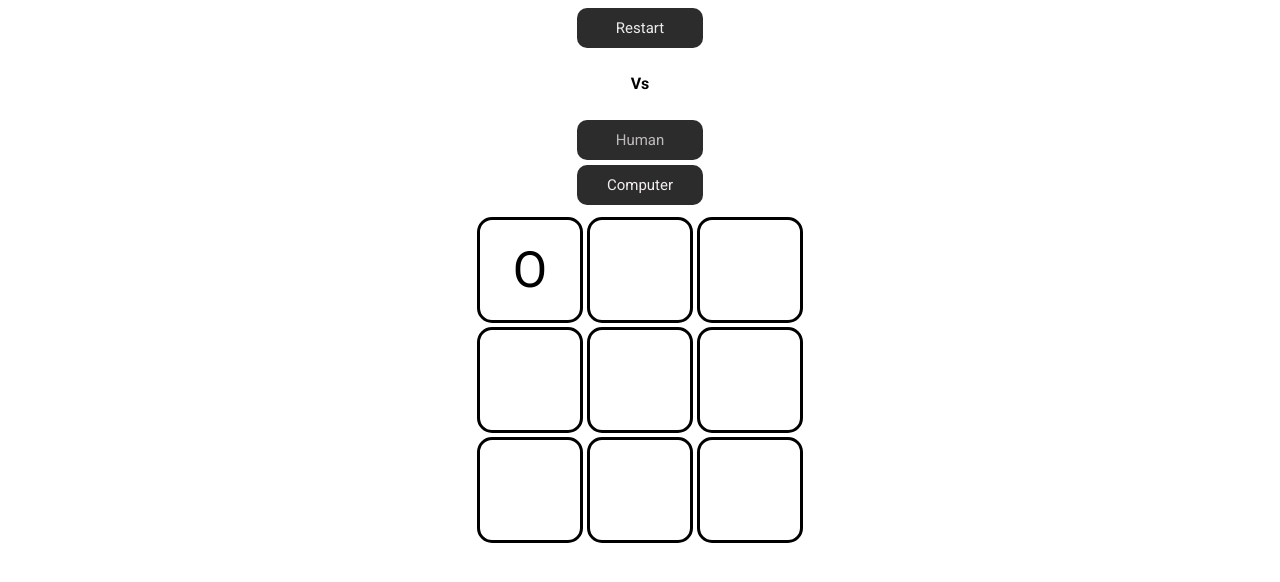
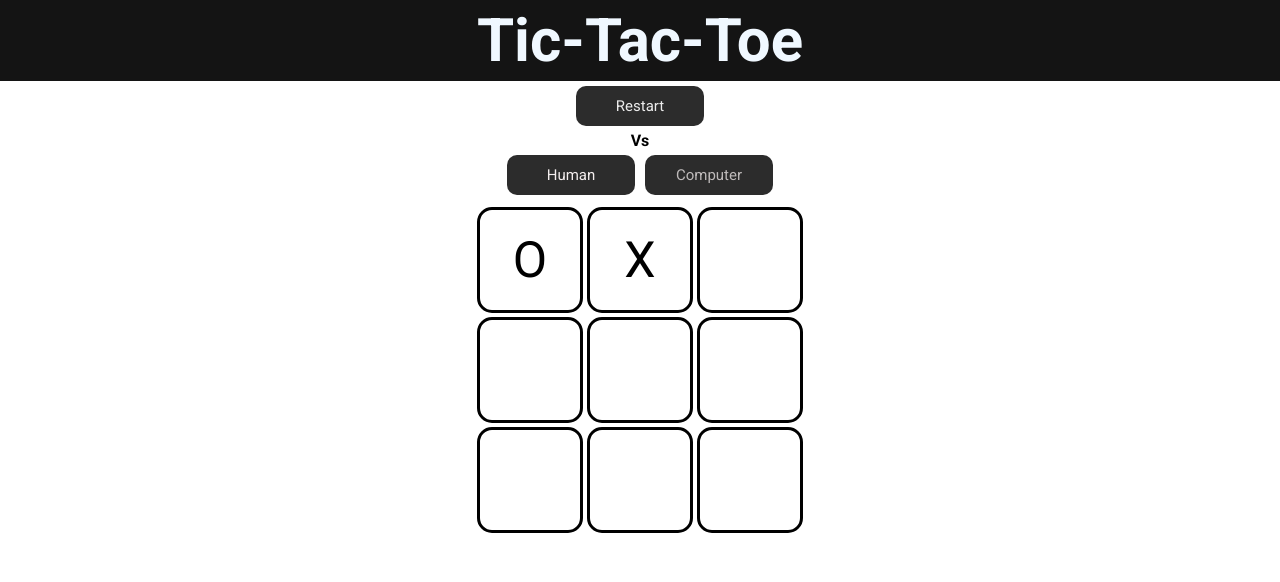
Before and after one commit to Supreme-hub/Tic-Tac-Toe, a plain HTML site: page index.html in a window 1280 px wide. Both pictures are taken after a click on the element 530 px from the left and 269 px from the top of the page. Drawn offline with Linux system fonts and the light colour scheme.

Commit message:
added minmax AI

```diff
--- a/index.html
+++ b/index.html
@@ -9,10 +9,15 @@
 </head>
 <body>
     <header>
+        <div id="title-cont">
+            <h1 id="title">Tic-Tac-Toe</h1>
+        </div>
         <button id="Restart">Restart</button>
-            <h4>Vs</h4>
+        <h4 id="vs">Vs</h4>
+        <div id="ply">
             <button id="Human">Human</button>
             <button id="Computer">Computer</button>
+        </div>
     </header>
     <main>
         <div id="GameBoard">
--- a/main.js
+++ b/main.js
@@ -4,12 +4,12 @@ const ResBtn = document.querySelector('#Restart')
 const CB = document.querySelector('#Computer')
 const HB = document.querySelector('#Human')
 // 0 = Vs Comp; 1 = Vs Human;
-let GameType = 1;
+let GameType = 0;
 let TTTBoard = [[0,0,0],[0,0,0],[0,0,0]];
 let Players= [];
 // 0 = false, 1 = O, 2 = 1, 3 = Tie
-let WinStat = 0;
-
+let WinStat;
+let turn;
 
 
 function CellValidate(m,n) {
@@ -65,6 +65,7 @@ function CreateCell(a,b) {
                 targ.innerHTML = 'X'
                 currentPlayer = Players[0]
             }
+            turn++
             k =0
         }
         else {
@@ -72,65 +73,146 @@ function CreateCell(a,b) {
             warnBox.style.visibility = 'visible'
             k =1
         }
-        CheckWin()
+        CheckWin(TTTBoard)
+        if (WinStat === -10) {
+            board.style.display = 'none'
+            warnBox.innerHTML = "Player 1 has won"
+            warnBox.style.visibility = 'visible'
+        }
+        if (WinStat === 10) {
+            board.style.display = 'none'
+            warnBox.innerHTML = "Player 2 has won"
+            warnBox.style.visibility = 'visible'
+        }
+        if (TieCheck(TTTBoard) === true) {
+            board.style.display = 'none'
+            warnBox.innerHTML = "It is a Tie"
+            warnBox.style.visibility = 'visible'
+        }
         if (GameType === 0 && k === 0) {
-            ComputerMove()
-            CheckWin()
+            ComputerMove(TTTBoard)
+            turn++
+            CheckWin(TTTBoard)
+            if (WinStat === -10) {
+                board.style.display = 'none'
+                warnBox.innerHTML = "Player 1 has won"
+                warnBox.style.visibility = 'visible'
+            }
+            if (WinStat === 10) {
+                board.style.display = 'none'
+                warnBox.innerHTML = "Player 2 has won"
+                warnBox.style.visibility = 'visible'
+            }
+            if (TieCheck(TTTBoard) === true) {
+                board.style.display = 'none'
+                warnBox.innerHTML = "It is a Tie"
+                warnBox.style.visibility = 'visible'
+            }
         }
     })
     board.appendChild(cell);
 }
 
-function ComputerMove() {
-    let k = []
-    for(i = 0; i < 3; i++) {
-        for(j=0; j<3; j++) {
-            if (TTTBoard[i][j] === 0) {
-                let m = document.querySelector(`[data-row="${i}"][data-col="${j}"]`)
-                k.push(m)
+function ComputerMove(currentBoard) {
+    let move = getBestMove(currentBoard)
+    let a = move[0]
+    let b = move[1]
+    currentBoard[a][b] = 2
+    let cell = document.querySelector(`[data-row="${a}"][data-col="${b}"]`)
+    cell.innerHTML = "X"
+}
+
+function getBestMove(currentBoard) {
+    let bestVal = +Infinity
+    let bestMove = [-1,-1]
+
+    for (let i=0;i<3;i++) {
+        for(let j=0;j<3;j++) {
+            if (currentBoard[i][j] === 0) {
+                let temp = currentBoard[i][j]
+                currentBoard[i][j] = 1
+                let moveVal = minMax(currentBoard,0, true)
+                currentBoard[i][j] = temp
+                if (moveVal < bestVal) {
+                    bestMove = [i,j]
+                    bestVal = moveVal
+                }
             }
         }
     }
-    let n = Math.floor(Math.random()*(k.length-1))
-    let cell = k[n]
-    cell.innerHTML = 'X'
-    let a = cell.getAttribute('data-row')
-    let b = cell.getAttribute('data-col')
-    TTTBoard[a][b] = 2
+    return bestMove
 }
 
-function CheckWin() {
-    if (LineCheck(1) === true || ColumnCheck(1) === true || DiaCheck(1) === true) {
-        WinStat = 1
+function minMax(currentBoard, depth, isMaximizing) {
+    let currentStat = CheckWin(currentBoard)
+    if (currentStat === 10) {
+        return currentStat - depth
     }
-    if (LineCheck(2) === true || ColumnCheck(2) === true || DiaCheck(2) === true) {
-        WinStat = 2
+    if (currentStat === -10) {
+        return currentStat + depth
     }
-    if (TieCheck() === true) {
-        WinStat = 3
+    if (TieCheck(currentBoard) === true) {
+        return 0
     }
-    if (WinStat === 1) {
-        board.style.display = 'none'
-        warnBox.innerHTML = "Player 1 has won"
-        warnBox.style.visibility = 'visible'
-    }
-    if (WinStat === 2) {
-        board.style.display = 'none'
-        warnBox.innerHTML = "Player 2 has won"
-        warnBox.style.visibility = 'visible'
-    }
-    if (WinStat === 3) {
-        board.style.display = 'none'
-        warnBox.innerHTML = "It is a Tie"
-        warnBox.style.visibility = 'visible'
+
+    if(isMaximizing) {
+        let maxEval = -1000
+        for (let i = 0; i<3;i++) {
+            for (let j =0; j < 3; j++) {
+                if (currentBoard[i][j] === 0) {
+                    let temp = currentBoard[i][j]
+                    currentBoard[i][j] = 2
+                    let val = minMax(currentBoard, depth+1, false)
+                    currentBoard[i][j] = temp
+                    if (val > maxEval) {
+                        maxEval = val;
+                    }
+                }
+            }
+        }
+        return maxEval
+    } else {
+        let minEval = +1000
+        for (let i = 0; i<3;i++) {
+            for (let j=0;j<3;j++) {
+                if (currentBoard[i][j] === 0) {
+                    let temp = currentBoard[i][j]
+                    currentBoard[i][j] = 1
+                    let val = minMax(currentBoard, depth+1, true)
+                    currentBoard[i][j] = temp
+
+                    if (val < minEval) {
+                        minEval = val;
+                    }
+                }
+            }
+        }
+        return minEval
     }
 }
 
-function TieCheck() {
+function CheckWin(currentBoard) {
+    WinStat = 0;
+    if (LineCheck(1,currentBoard) === true || ColumnCheck(1,currentBoard) === true || DiaCheck(1,currentBoard) === true) {
+        WinStat = -10
+    }
+    else
+    if (LineCheck(2,currentBoard) === true || ColumnCheck(2,currentBoard) === true || DiaCheck(2,currentBoard) === true) {
+        WinStat = 10
+    }
+    else
+    if (TieCheck(currentBoard) === true) {
+        WinStat = 0
+    }
+
+    return WinStat
+}
+
+function TieCheck(currentBoard) {
     let stat = 0;
     for (i = 0; i < 3; i++) {
         for (j = 0; j < 3; j++){
-            if (TTTBoard[i][j] !== 0) {
+            if (currentBoard[i][j] !== 0) {
                 stat++
                 if (stat === 9) {
                     return true
@@ -141,11 +223,11 @@ function TieCheck() {
     return false
 }
 
-function LineCheck(a) {
+function LineCheck(a,currentBoard) {
     let stat = 0;
     for (i = 0; i < 3; i++) {
         for (j = 0; j < 3; j++){
-            if (TTTBoard[i][j] === a) {
+            if (currentBoard[i][j] === a) {
                 stat++
                 if (stat === 3) {
                     return true
@@ -157,27 +239,27 @@ function LineCheck(a) {
     return false
 }
 
-function ColumnCheck(a) {
-    if (TTTBoard[0][0] === a &&
-        TTTBoard[1][0] === a &&
-        TTTBoard[2][0] === a)
+function ColumnCheck(a,currentBoard) {
+    if (currentBoard[0][0] === a &&
+        currentBoard[1][0] === a &&
+        currentBoard[2][0] === a)
         return true
-    if (TTTBoard[0][1] === a &&
-        TTTBoard[1][1] === a &&
-        TTTBoard[2][1] === a)
+    if (currentBoard[0][1] === a &&
+        currentBoard[1][1] === a &&
+        currentBoard[2][1] === a)
         return true
-    if (TTTBoard[0][2] === a &&
-        TTTBoard[1][2] === a &&
-        TTTBoard[2][2] === a)
+    if (currentBoard[0][2] === a &&
+        currentBoard[1][2] === a &&
+        currentBoard[2][2] === a)
         return true
     return false
 }
 
-function DiaCheck(a) {
-    if (TTTBoard[0][0] === a && TTTBoard[1][1] === a && TTTBoard[2][2] === a) {
+function DiaCheck(a,currentBoard) {
+    if (currentBoard[0][0] === a && currentBoard[1][1] === a && currentBoard[2][2] === a) {
         return true
     }
-    if (TTTBoard[0][2] === a && TTTBoard[1][1] === a && TTTBoard[2][0] === a) {
+    if (currentBoard[0][2] === a && currentBoard[1][1] === a && currentBoard[2][0] === a) {
         return true
     }
     return false
@@ -223,5 +305,7 @@ function GameStart() {
     }
     warnBox.style.visibility = 'collapse'
     board.style.display = 'grid'
-    WinStat = 0
+    WinStat = null
+    currentPlayer = Players[0]
+    turn = 0;
 }
--- a/style.css
+++ b/style.css
@@ -22,11 +22,11 @@
 }
 
 #Computer {
-    color: rgb(243, 237, 237);
+    color: rgb(190, 186, 186);
 }
 
 #Human {
-    color: rgb(190, 186, 186);
+    color: rgb(243, 237, 237);
 }
 
 #Human, #Computer, #Restart{
@@ -65,3 +65,32 @@ header {
     width: 100%;
     gap: 5px;
 }
+
+#title {
+    font-size: 60px;
+    width: 100%;
+    text-align: center;
+    color: aliceblue;
+    margin: 5px 0 5px 0;
+}
+
+#title-cont {
+    background-color: rgb(20, 20, 20);
+    width: 100%;
+}
+
+#vs {
+    margin: 0px;
+}
+
+#ply {
+    width: 100%;
+    display: flex;
+    align-items: center;
+    justify-content: center;
+    gap: 10px;
+}
+
+body {
+    margin: 0px;
+}
```
Also changed, not shown: 1 other file.
